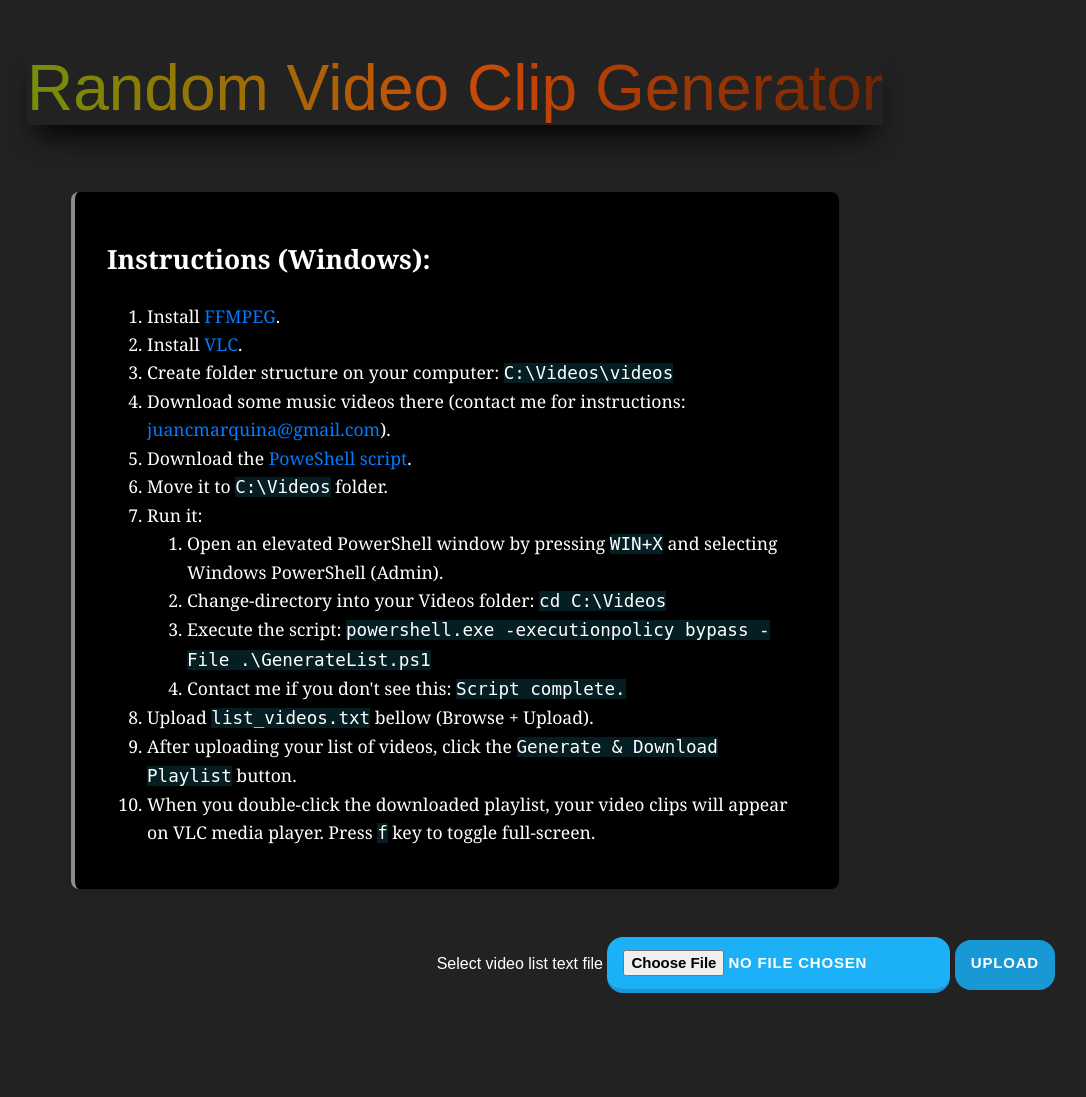
After one commit to marq4/RandomVideoClipGeneratorCloudService, a PHP site: page /old_index.html in a window 1280 px wide. The commit adds this page. Shown: the whole page, without its empty margins (185-1271 px from the left). Run offline with PHP 8.4, Linux system fonts and the light colour scheme.

Commit message:
Upload text file to S3 via website.

```diff
--- /dev/null
+++ b/old_index.html
@@ -0,0 +1,37 @@
+<!DOCTYPE html>
+<html>
+<head>
+  <title>Random Video Clip Generator</title>
+  <link rel="stylesheet" href="styles.css" />
+</head>
+<body>
+  <h1>Random Video Clip Generator</h1>
+  <div class="info">
+    <h2>Instructions (Windows):</h2>
+    <ol>
+      <li>Install <a href="https://www.youtube.com/watch?v=DMEP82yrs5g">FFMPEG</a>.</li>
+      <li>Install <a href="https://www.videolan.org/vlc/">VLC</a>.</li>
+      <li>Create folder structure on your computer: <code>C:\Videos\videos</code></li>
+      <li>Download some music videos there (contact me for instructions: <a href="mailto:juancmarquina@gmail.com">juancmarquina@gmail.com</a>).</li>
+      <li>Download the <a href="https://rvcg-marq-30072025.s3.us-east-2.amazonaws.com/GenerateList.ps1">PoweShell script</a>.</li>
+      <li>Move it to <code>C:\Videos</code> folder.</li>
+      <li>Run it:</li>
+	<ol>
+	  <li>Open an elevated PowerShell window by pressing <code>WIN+X</code> and selecting Windows PowerShell (Admin).</li>
+	  <li>Change-directory into your Videos folder: <code>cd C:\Videos</code></li>
+	  <li>Execute the script: <code>powershell.exe -executionpolicy bypass -File .\GenerateList.ps1</code></li>
+	  <li>Contact me if you don't see this: <code>Script complete.</code></li>
+	</ol>
+      <li>Upload <code>list_videos.txt</code> bellow (Browse + Upload).</li>
+      <li>After uploading your list of videos, click the <code>Generate &amp; Download Playlist</code> button.</li>
+      <li>When you double-click the downloaded playlist, your video clips will appear on VLC media player. Press <code>f</code> key to toggle full-screen.</li>
+    </ol>
+  </div>
+  <form method="post" enctype="multipart/form-data" action="upload.php"
+	class="upload-form">
+    <label for="fileToUpload">Select video list text file</label>
+    <input id="fileToUpload" name="fileToUpload" type="file" class="actual-button" />
+    <input value="Upload" name="submit" type="submit" class="actual-button" />
+  </form>
+</body>
+</html>
--- a/styles.css
+++ b/styles.css
@@ -258,7 +258,7 @@ input[type="number"]:focus {
 }
 
 
-input[type="submit"] {
+button {
 	font-family:inherit;font-size:100%;line-height:1.15;margin:0;
         overflow:visible;
 	font-family:inherit;font-size:100%;line-height:1.15;margin:0
@@ -339,3 +339,13 @@ div.bottom {
 	margin-top: 1em;
 	float: right;
 }
+
+h3 {
+  font-size: 0.8em;
+}
+
+
+button {
+  font-family:inherit;font-size:100%;line-height:1.15;margin:0;
+  overflow:visible;
+}
```
Also changed, not shown: _index.html (added, +15 -0 lines), index.html (+88 -6 lines).
